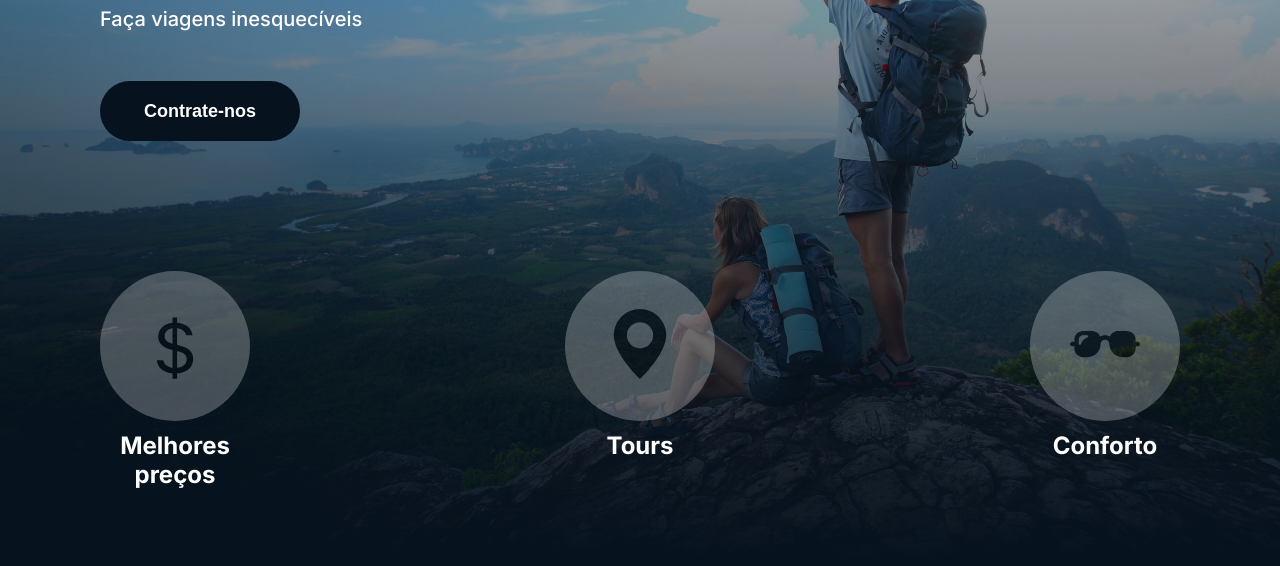
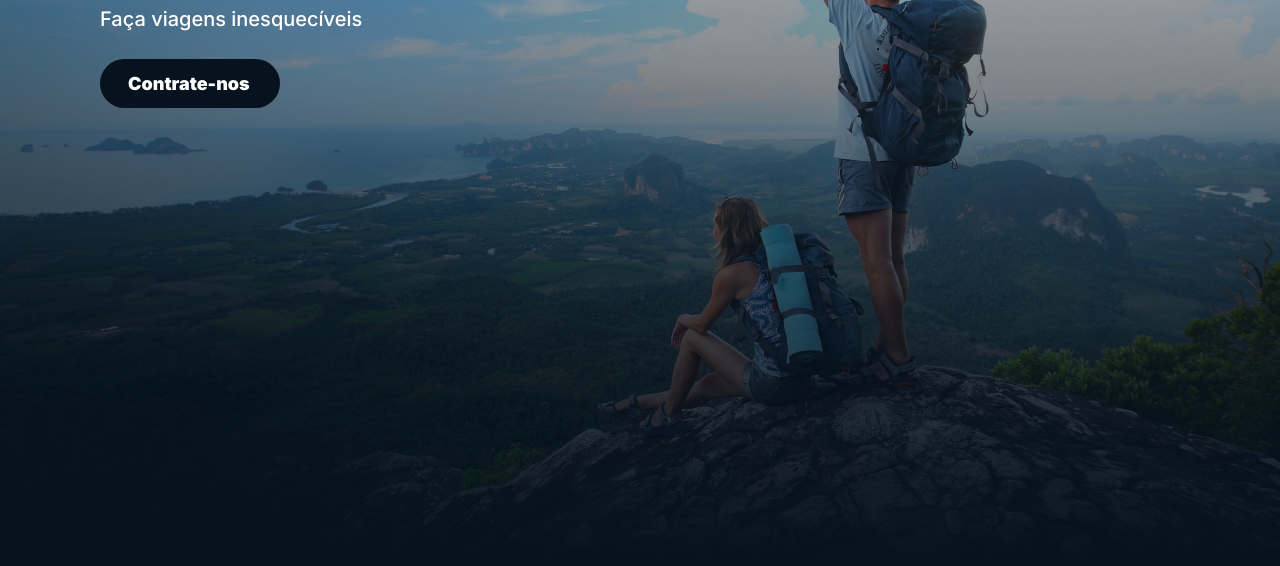
Before and after one commit to wendersonvibes/landing-page-viagens, a plain HTML site: page index.html in a window 1280 px wide. Shown: the part 234-800 px from the top of the page. Drawn offline with Linux system fonts and the light colour scheme.

Commit message:
atualizacao 3

```diff
--- a/index.html
+++ b/index.html
@@ -35,11 +35,7 @@
                 <main class="hero">
                     <h1>DESBRAVE O MUNDO</h1>
                     <p>Faça viagens inesquecíveis</p>
-                    <a href="#">
-                        <button class="button-primary">
-                            Contrate-nos
-                        </button>
-                    </a>
+                    <a href="#" class="button-primary">Contrate-nos</a>
                 </main>
             </div>
 
--- a/partials/_cards.scss
+++ b/partials/_cards.scss
@@ -1,6 +1,4 @@
-.cards {
-    margin-top: 180px;
-}
+
 
 .cards-container {
     display: flex;
--- a/partials/_layout.scss
+++ b/partials/_layout.scss
@@ -32,6 +32,7 @@
     display: flex;
     flex-direction: column;
     margin-top: 120px;
+    min-height: 80vh;
 }
 
 .hero h1 {
@@ -50,27 +51,23 @@
     margin-top: 50px;
 }
 
-.hero a {
-    width: 200px;
-    height: 60px;
-}
-
 .hero a:hover {
-    button {
-        color: $primary-normal;
-        background-color: $red-normal;
-    }
+    color: $primary-normal;
+    background-color: $red-normal;
 }
 
 .button-primary {
-    width: 200px;
-    height: 60px;
-    border-radius: 50px;
+    padding: 14px 28px;
+    margin: 28px 0;
+    width: 180px;
+
     color: $white-normal;
     font-size: 18px;
     font-weight: 900;
+
     background-color: $primary-normal;
     border: 0;
+    border-radius: 50px;
     cursor: pointer;
 }
 
```
Also changed, not shown: estilo.css, 1 other file.
